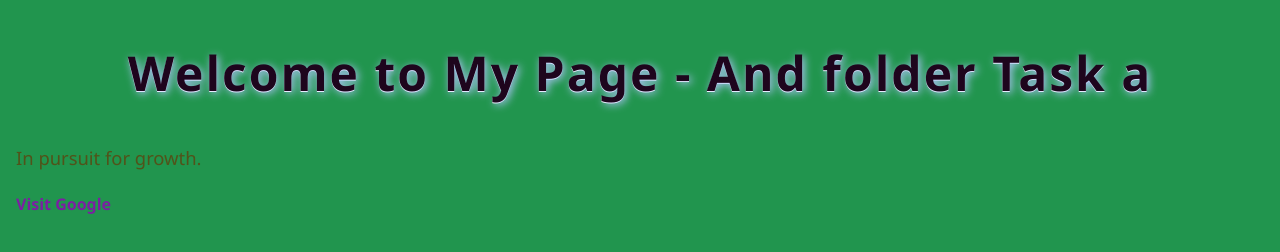
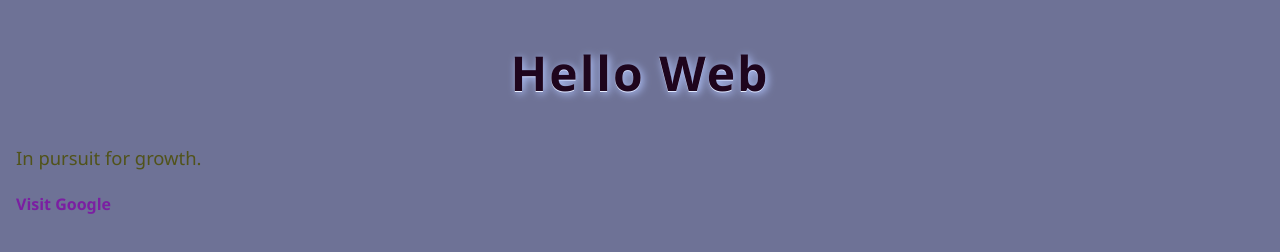
Before and after one commit to rex-daworker/Assignments, a plain HTML site: page Task-A/index.html in a window 1280 px wide. Drawn offline with Linux system fonts and the light colour scheme.

Commit message:
Updated!

```diff
--- a/Task-A/index.html
+++ b/Task-A/index.html
@@ -1,6 +1,6 @@
 <!--
 Author: Rex Odomero Oghenerobo
-Date: Monday, 15 September 2025.
+Date: Monday, 24 September 2025.
 -->
 
 <!DOCTYPE html>
@@ -9,11 +9,10 @@ Date: Monday, 15 September 2025.
   <meta charset="UTF-8">
   <meta name="viewport" content="width=device-width, initial-scale=1.0">
   <title>Hello Web</title>
-  <!-- Link to external CSS file -->
   <link rel="stylesheet" href="style.css">
 </head>
 <body>
-  <h1>Welcome to My Page - And folder Task a</h1>
+  <h1>Hello Web</h1>
   <p>In pursuit for growth.</p>
   <a href="https://www.google.com">Visit Google</a>
 </body>
--- a/Task-A/style.css
+++ b/Task-A/style.css
@@ -13,7 +13,7 @@ body, h1, p {
 /* Body styles */
 body {
   font-family: 'Segoe UI', Arial, sans-serif;
-  background: #21954e;
+  background: #6e7296;
   padding: 32px 16px;
   line-height: 1.7;
   color: #222;
```
